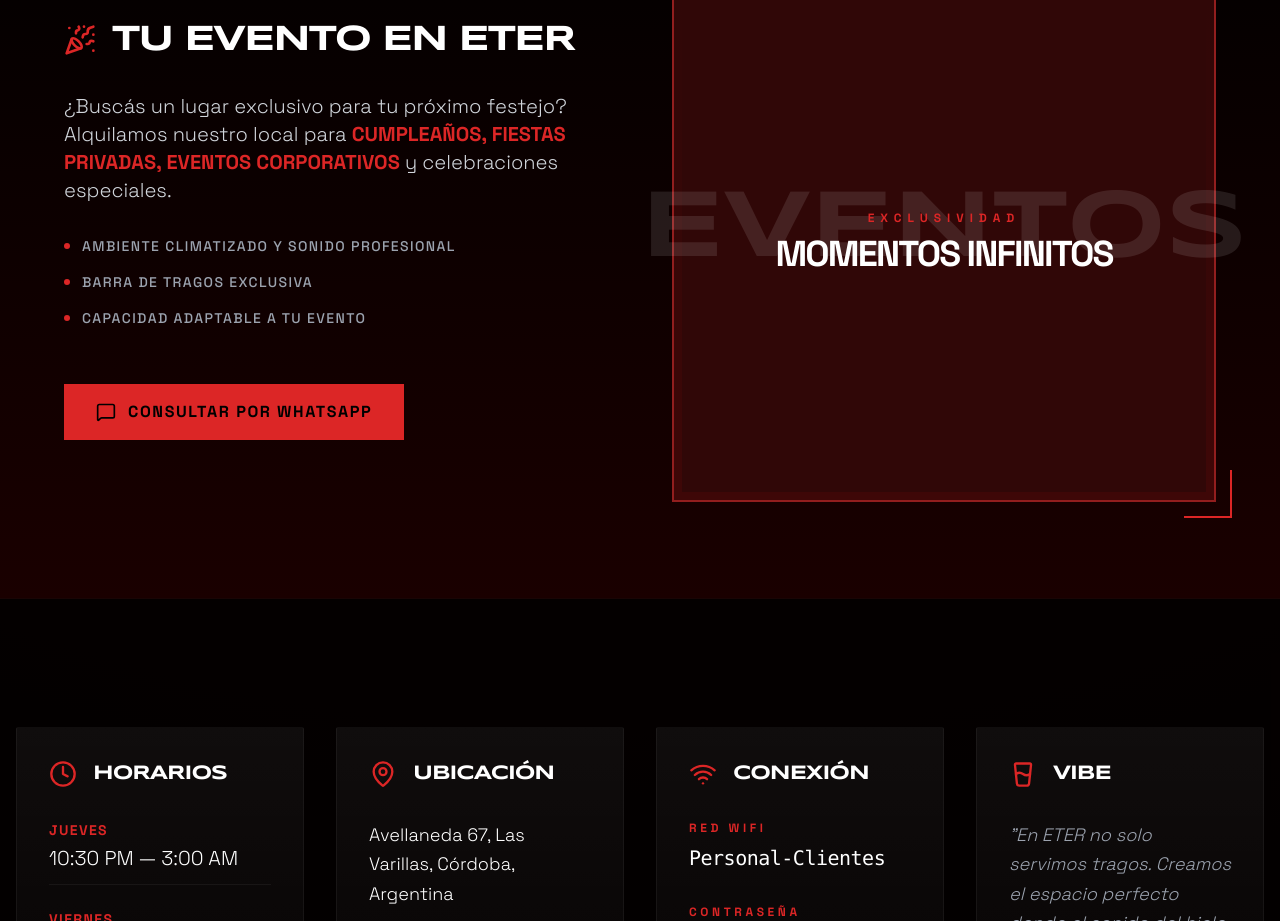
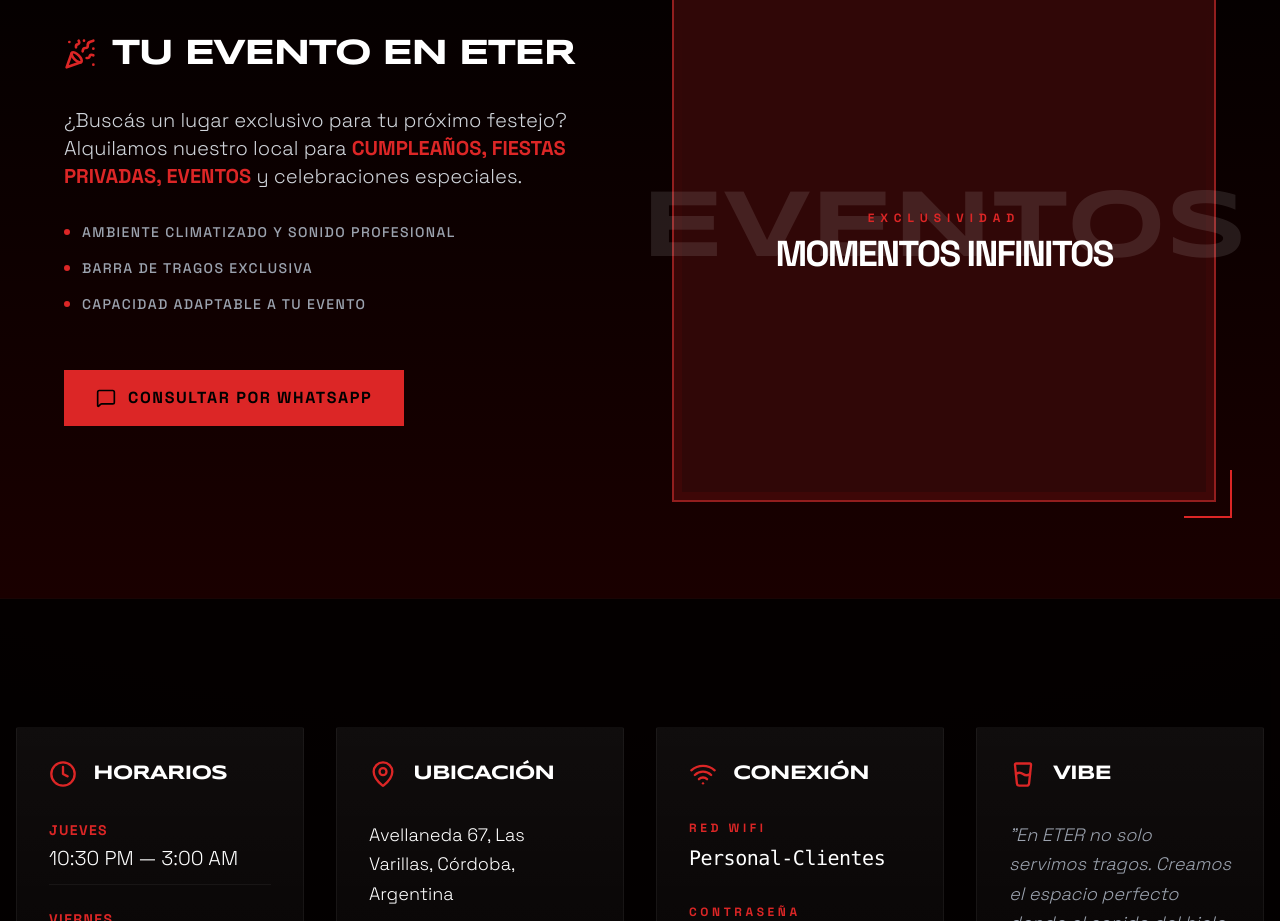
Before and after one commit to jubertorello/eter-bar, a React (Vite) app: page / in a window 1280 px wide. Shown: the part 4000-4921 px from the top of the page. Built offline with nearby package versions, Linux system fonts and the light colour scheme.

Commit message:
Update App.tsx

```diff
--- a/App.tsx
+++ b/App.tsx
@@ -135,7 +135,7 @@ const App: React.FC = () => {
                 <h2 className="font-syncopate text-3xl md:text-4xl font-bold uppercase tracking-tighter">Tu evento en ETER</h2>
               </div>
               <p className="text-gray-300 text-lg md:text-xl leading-relaxed font-light">
-                ¿Buscás un lugar exclusivo para tu próximo festejo? Alquilamos nuestro local para <span className="text-red-600 font-bold uppercase">cumpleaños, fiestas privadas, eventos corporativos</span> y celebraciones especiales.
+                ¿Buscás un lugar exclusivo para tu próximo festejo? Alquilamos nuestro local para <span className="text-red-600 font-bold uppercase">cumpleaños, fiestas privadas, eventos</span> y celebraciones especiales.
               </p>
               <ul className="space-y-4 text-gray-400 font-medium uppercase tracking-widest text-sm">
                 <li className="flex items-center gap-3">
```
